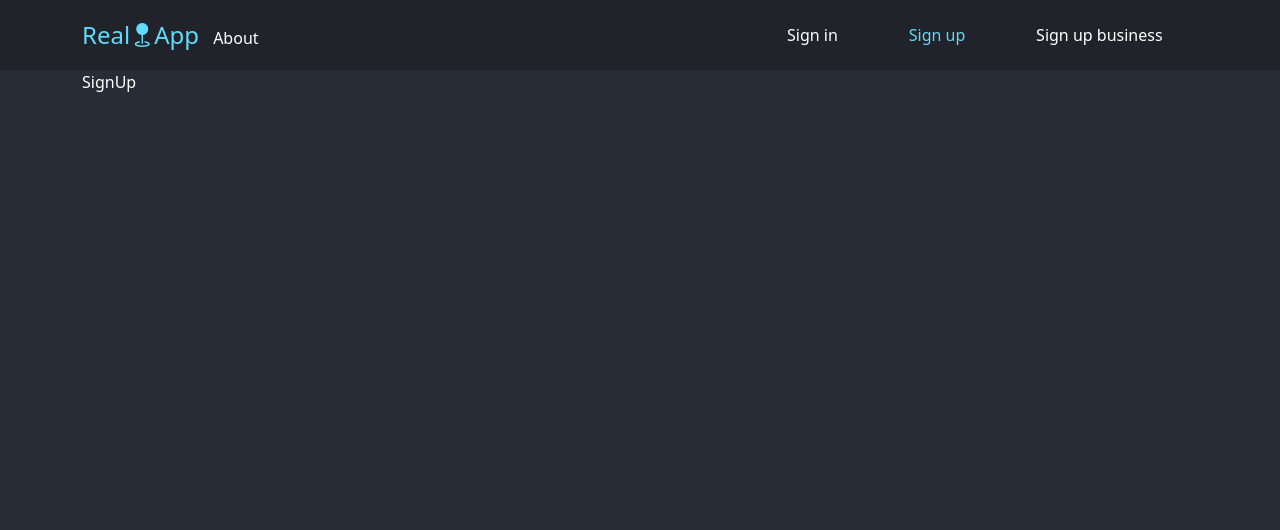
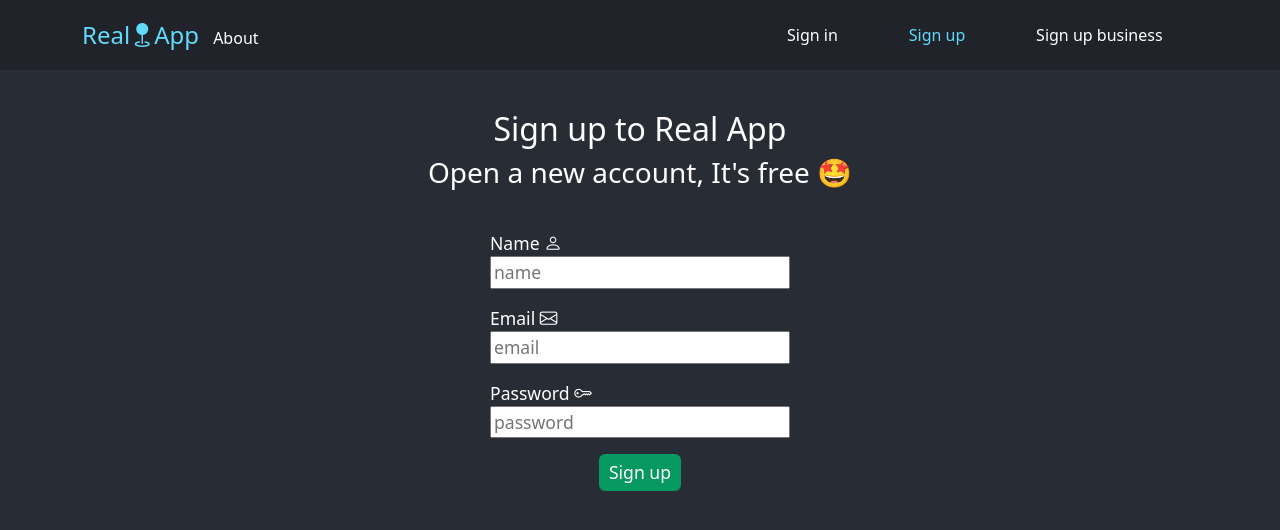
Before and after one commit to mAbdeen9/Bootcamp-ReactJs-Project, a React (Create React App) app: page /sign-up in a window 1280 px wide. Shown: the top 530 px of the page. Built offline with nearby package versions, Linux system fonts and the light colour scheme.

Commit message:
adding sign up componnet

```diff
--- a/src/components/About/About.jsx
+++ b/src/components/About/About.jsx
@@ -3,7 +3,7 @@ import classes from "./About.module.css";
 function About() {
   return (
     <div className={classes.box}>
-      <div>This is a React JS SPA APP 🚀</div>
+      <div>This is a React SPA APP 🚀</div>
       <div>interact with nodeJs API 🔥</div>
       <div>implement the CRUD operations 🔮 </div>
     </div>
--- a/src/components/About/About.module.css
+++ b/src/components/About/About.module.css
@@ -1,9 +1,10 @@
 .box {
   margin-top: 40px;
+  text-align: center;
 }
 
 .box div {
   font-size: 1.3rem;
   padding: 5px;
-  font-family: "Times New Roman", Times, serif;
+  font-family: "Courier New", Courier, monospace;
 }
--- a/src/components/SignIn/SignIn.jsx
+++ b/src/components/SignIn/SignIn.jsx
@@ -10,18 +10,14 @@ function SignIn() {
   const { validateEmail, validatePassword } = useValidate();
   const [emailHasError, setEmailHasError] = useState(false);
   const [passwordHasError, setPasswordHasError] = useState(false);
-  const [emailIsTouched, setEmailIsTouched] = useState(false);
-  const [passwordIsTouched, setpasswordIsTouched] = useState(false);
 
   const checkEmail = () => {
-    setEmailIsTouched(true);
     const { error } = validateEmail({ email: emailValue.current.value });
     if (error) setEmailHasError(true);
     if (!error) setEmailHasError(false);
   };
 
   const checkPassword = () => {
-    setpasswordIsTouched(true);
     const { error } = validatePassword({
       password: passwordValue.current.value,
     });
@@ -29,8 +25,7 @@ function SignIn() {
     if (!error) setPasswordHasError(false);
   };
 
-  const validForm =
-    !emailHasError && !passwordHasError && emailIsTouched && passwordIsTouched;
+  const validForm = !emailHasError && !passwordHasError;
 
   const handleSubmit = (e) => {
     e.preventDefault();
--- a/src/components/SignIn/Signin.module.css
+++ b/src/components/SignIn/Signin.module.css
@@ -1,14 +1,24 @@
 .box {
   margin-top: 40px;
+  text-align: center;
 }
 
 .form_box {
   display: flex;
   justify-content: center;
-  align-items: flex-start;
+  align-items: center;
   flex-direction: column;
   gap: 16px;
   font-size: 1.1rem;
+  margin-top: 40px;
+}
+
+.form_box input {
+  width: 300px;
+}
+.form_box label {
+  width: 300px;
+  text-align: start;
 }
 
 .invaild_email {
--- a/src/components/SignUp/SignUp.jsx
+++ b/src/components/SignUp/SignUp.jsx
@@ -1,7 +1,122 @@
 import React from "react";
+import { useState } from "react";
+import { useRef } from "react";
+import useValidate from "../../hooks/useValidate";
+import classes from "./SignUp.module.css";
 
 function SignUp() {
-  return <div>SignUp</div>;
+  const emailValue = useRef();
+  const passwordValue = useRef();
+  const nameValue = useRef();
+  const { validateEmail, validatePassword, validateName } = useValidate();
+  const [emailHasError, setEmailHasError] = useState(false);
+  const [passwordHasError, setPasswordHasError] = useState(false);
+  const [nameHasError, setNameHasError] = useState(false);
+
+  const checkEmail = () => {
+    const { error } = validateEmail({ email: emailValue.current.value });
+    if (error) setEmailHasError(true);
+    if (!error) setEmailHasError(false);
+  };
+
+  const checkPassword = () => {
+    const { error } = validatePassword({
+      password: passwordValue.current.value,
+    });
+    if (error) setPasswordHasError(true);
+    if (!error) setPasswordHasError(false);
+  };
+
+  const checkName = () => {
+    const { error } = validateName({
+      name: nameValue.current.value,
+    });
+    if (error) setNameHasError(true);
+    if (!error) setNameHasError(false);
+  };
+  const validForm = !emailHasError && !passwordHasError && !nameHasError;
+
+  const handleSubmit = (e) => {
+    e.preventDefault();
+    if (!validForm) return;
+    const userInfo = {
+      email: emailValue.current.value,
+      password: passwordValue.current.value,
+      name: nameValue.current.value,
+    };
+    console.log(userInfo);
+  };
+
+  return (
+    <div className={classes.box}>
+      <h2>Sign up to Real App</h2>
+      <h3>Open a new account, It's free 🤩 </h3>
+      <form onSubmit={handleSubmit}>
+        <div className={classes.form_box}>
+          <div>
+            <label htmlFor="email">
+              Name <i className="bi bi-person"></i>
+            </label>
+            <br />
+            <input
+              onChange={checkName}
+              ref={nameValue}
+              type="text"
+              name="name"
+              id="name"
+              placeholder="name"
+            />
+            <br />
+            {nameHasError && (
+              <span className={classes.invaild_email}> invalid name !</span>
+            )}
+          </div>
+          <div>
+            <label htmlFor="email">
+              Email <i className="bi bi-envelope"></i>
+            </label>
+            <br />
+            <input
+              onBlur={checkEmail}
+              ref={emailValue}
+              type="text"
+              name="email"
+              id="email"
+              placeholder="email"
+            />
+            <br />
+            {emailHasError && (
+              <span className={classes.invaild_email}> invalid email !</span>
+            )}
+          </div>
+          <div>
+            <label htmlFor="password">
+              Password <i className="bi bi-key"></i>
+            </label>
+            <br />
+            <input
+              onChange={checkPassword}
+              ref={passwordValue}
+              type="password"
+              name="password"
+              id="password"
+              placeholder="password"
+              maxLength={10}
+            />
+            <br />
+            {passwordHasError && (
+              <span className={classes.invaild_password}>
+                invalid password !
+              </span>
+            )}
+          </div>
+          <div>
+            <button className={classes.btn}>Sign up</button>
+          </div>
+        </div>
+      </form>
+    </div>
+  );
 }
 
 export default SignUp;
--- a/src/components/SignUp/SignUp.module.css
+++ b/src/components/SignUp/SignUp.module.css
@@ -0,0 +1,40 @@
+.box {
+  margin-top: 40px;
+  text-align: center;
+}
+
+.form_box {
+  display: flex;
+  justify-content: center;
+  align-items: center;
+  flex-direction: column;
+  gap: 16px;
+  font-size: 1.1rem;
+  margin-top: 40px;
+}
+
+.form_box input {
+  width: 300px;
+}
+.form_box label {
+  width: 300px;
+  text-align: start;
+}
+
+.invaild_email {
+  color: #dc3444;
+  font-size: 15px;
+}
+
+.invaild_password {
+  color: #dc3444;
+  font-size: 15px;
+}
+
+.btn {
+  padding: 5px 10px;
+  border: none;
+  border-radius: 6px;
+  background-color: #069861;
+  color: white;
+}
--- a/src/components/SignUpBiz/SignUpBiz.jsx
+++ b/src/components/SignUpBiz/SignUpBiz.jsx
@@ -1,7 +1,120 @@
 import React from "react";
+import { useState } from "react";
+import { useRef } from "react";
+import useValidate from "../../hooks/useValidate";
+import classes from "./SignUpBiz.module.css";
 
 function SignUpBiz() {
-  return <div>SignUpBiz</div>;
+  const emailValue = useRef();
+  const passwordValue = useRef();
+  const nameValue = useRef();
+  const { validateEmail, validatePassword, validateName } = useValidate();
+  const [emailHasError, setEmailHasError] = useState(false);
+  const [passwordHasError, setPasswordHasError] = useState(false);
+  const [nameHasError, setNameHasError] = useState(false);
+
+  const checkEmail = () => {
+    const { error } = validateEmail({ email: emailValue.current.value });
+    if (error) setEmailHasError(true);
+    if (!error) setEmailHasError(false);
+  };
+
+  const checkPassword = () => {
+    const { error } = validatePassword({
+      password: passwordValue.current.value,
+    });
+    if (error) setPasswordHasError(true);
+    if (!error) setPasswordHasError(false);
+  };
+  const checkName = () => {
+    const { error } = validateName({
+      name: nameValue.current.value,
+    });
+    if (error) setNameHasError(true);
+    if (!error) setNameHasError(false);
+  };
+  const validForm = !emailHasError && !passwordHasError && !nameHasError;
+
+  const handleSubmit = (e) => {
+    e.preventDefault();
+    if (!validForm) return;
+    const userInfo = {
+      email: emailValue.current.value,
+      password: passwordValue.current.value,
+    };
+    console.log(userInfo);
+  };
+
+  return (
+    <div className={classes.box}>
+      <h2>Sign up as Business Partner</h2>
+      <h3>Open a new account, It's free 👍 </h3>
+      <form onSubmit={handleSubmit}>
+        <div className={classes.form_box}>
+          <div>
+            <label htmlFor="email">
+              Name <i className="bi bi-person"></i>
+            </label>
+            <br />
+            <input
+              onChange={checkName}
+              ref={nameValue}
+              type="text"
+              name="name"
+              id="name"
+              placeholder="name"
+            />
+            <br />
+            {nameHasError && (
+              <span className={classes.invaild_email}> invalid name !</span>
+            )}
+          </div>
+          <div>
+            <label htmlFor="email">
+              Email <i className="bi bi-envelope"></i>
+            </label>
+            <br />
+            <input
+              onBlur={checkEmail}
+              ref={emailValue}
+              type="text"
+              name="email"
+              id="email"
+              placeholder="email"
+            />
+            <br />
+            {emailHasError && (
+              <span className={classes.invaild_email}> invalid email !</span>
+            )}
+          </div>
+          <div>
+            <label htmlFor="email">
+              Password <i className="bi bi-key"></i>
+            </label>
+            <br />
+            <input
+              onChange={checkPassword}
+              ref={passwordValue}
+              type="password"
+              name="password"
+              id="password"
+              placeholder="password"
+              maxLength={10}
+            />
+            <br />
+            {passwordHasError && (
+              <span className={classes.invaild_password}>
+                invalid password !
+              </span>
+            )}
+          </div>
+          <div>
+            <button className={classes.btn}>Sign in</button>
+          </div>
+        </div>
+      </form>
+    </div>
+  );
 }
 
 export default SignUpBiz;
--- a/src/components/SignUpBiz/SignUpBiz.module.css
+++ b/src/components/SignUpBiz/SignUpBiz.module.css
@@ -0,0 +1,40 @@
+.box {
+  margin-top: 40px;
+  text-align: center;
+}
+
+.form_box {
+  display: flex;
+  justify-content: center;
+  align-items: center;
+  flex-direction: column;
+  gap: 16px;
+  font-size: 1.1rem;
+  margin-top: 40px;
+}
+
+.form_box input {
+  width: 300px;
+}
+.form_box label {
+  width: 300px;
+  text-align: start;
+}
+
+.invaild_email {
+  color: #dc3444;
+  font-size: 15px;
+}
+
+.invaild_password {
+  color: #dc3444;
+  font-size: 15px;
+}
+
+.btn {
+  padding: 5px 10px;
+  border: none;
+  border-radius: 6px;
+  background-color: #069861;
+  color: white;
+}
--- /dev/null
+++ b/src/config.json
@@ -0,0 +1,3 @@
+{
+  "apiUrl": "http://192.168.0.6:3900"
+}
--- a/src/hooks/useValidate.js
+++ b/src/hooks/useValidate.js
@@ -2,6 +2,14 @@ import Joi from "joi";
 
 function useValidate() {
   //
+
+  const validateName = (name) => {
+    const rules = Joi.object({
+      name: Joi.string().required().min(2).max(20),
+    });
+    return rules.validate(name);
+  };
+
   const validateEmail = (email) => {
     const rules = Joi.object({
       email: Joi.string().email({ tlds: { allow: false } }),
@@ -16,7 +24,7 @@ function useValidate() {
     return rules.validate(password);
   };
 
-  return { validateEmail, validatePassword };
+  return { validateEmail, validatePassword, validateName };
 }
 
 export default useValidate;
```
Also changed, not shown: src/helpers/getToken.js (added, +8 -0 lines), src/helpers/httpReq.js (added, +17 -0 lines).
